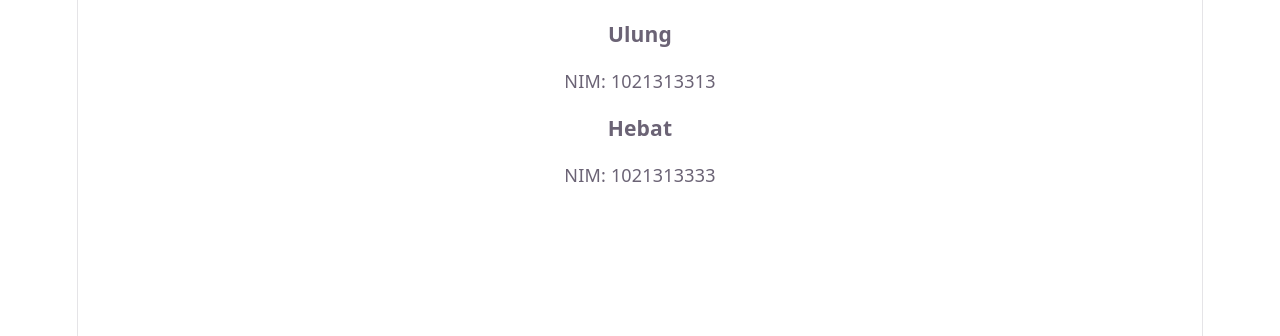
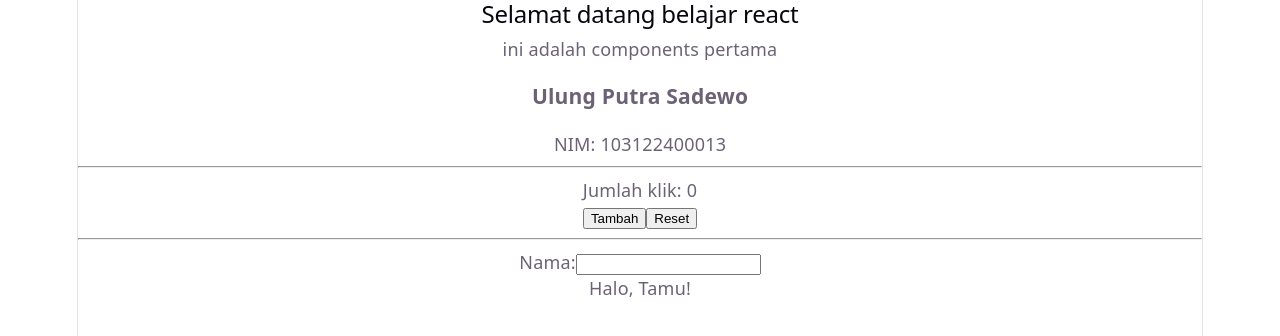
Before and after one commit to PPW-SE-08-01/tugas-4-fundamental-react-js, a React (Vite) app in the folder 103122400013_Ulung Putra Sadewo/tugas-4/: page / in a window 1280 px wide. Shown: the top 336 px of the page. Built offline with nearby package versions, Linux system fonts and the light colour scheme.

Commit message:
feat:edit in App.tsx to render Counter and FormNama components

```diff
--- a/103122400013_Ulung Putra Sadewo/tugas-4/src/App.tsx
+++ b/103122400013_Ulung Putra Sadewo/tugas-4/src/App.tsx
@@ -1,10 +1,17 @@
+import Sapaan from "./components/sapaan";
 import CardMahasiswa from "./components/CardMahasiswa";
+import Counter from "./components/Counter";
+import FormNama from "./components/FormNama";
 
 function App() {
   return (
     <div>
-      <CardMahasiswa nama="Ulung" nim="1021313313" />
-      <CardMahasiswa nama="Hebat" nim="1021313333" />
+      <Sapaan />
+      <CardMahasiswa nama="Ulung Putra Sadewo" nim="103122400013" />
+      <hr />
+      <Counter />
+      <hr />
+      <FormNama />
     </div>
   );
 }
```
